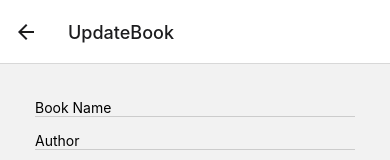
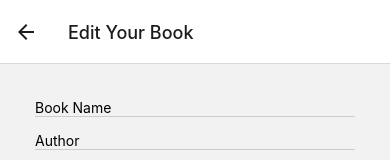
Before and after one commit to AndyGH86/proyecto-firebase-nodejs-react-native, a React Native app in the folder proyecto-app/: screen /UpdateBook in a window 390 px wide. Shown: the top 160 px of the page. Built offline with nearby package versions, Linux system fonts and the light colour scheme.

Commit message:
detalles

```diff
--- a/proyecto-app/App.js
+++ b/proyecto-app/App.js
@@ -13,9 +13,9 @@ const Stack = createNativeStackNavigator();
 function MyStack() {
   return(
   <Stack.Navigator>
-    <Stack.Screen name='BooksList' component={BooksList} />
-    <Stack.Screen name='CreateBook' component={CreateBook} />
-    <Stack.Screen name='UpdateBook' component={UpdateBook} />
+    <Stack.Screen name='BooksList' component={BooksList} options={{ title:"Your Books"}}/>
+    <Stack.Screen name='CreateBook' component={CreateBook} options={{ title:"Create Your Book"}}/>
+    <Stack.Screen name='UpdateBook' component={UpdateBook} options={{ title:"Edit Your Book"}}/>
   </Stack.Navigator>
 
   )
--- a/proyecto-app/vista/UpdateBook.js
+++ b/proyecto-app/vista/UpdateBook.js
@@ -5,6 +5,12 @@ const UpdateBook = (props) => {
 
     const handleChangeText = (name, value) => {
         setNewBook({ ...newBook, [name]: value})
+    }
+    const saveChangeBook = () => {
+
+    }
+    const deleteBook = () => {
+
     }
 
     return(
```
